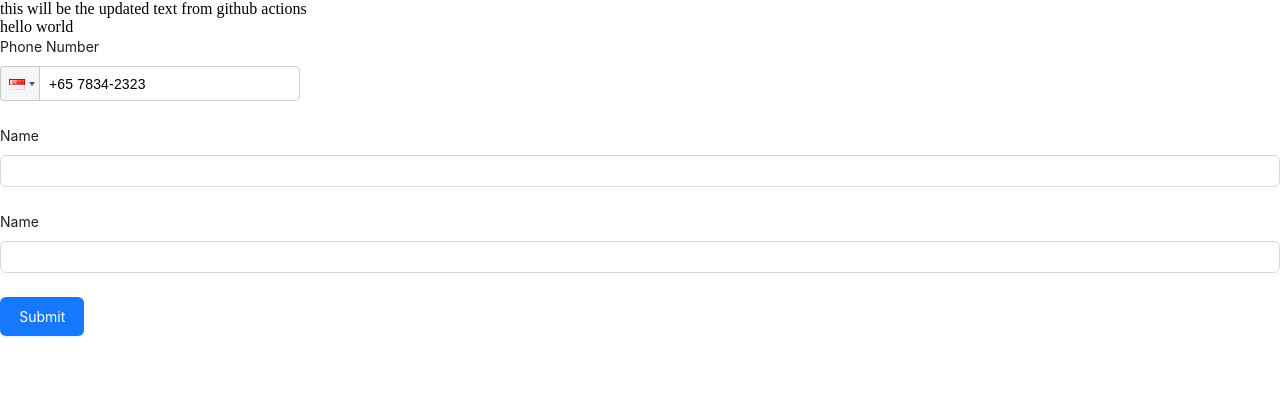
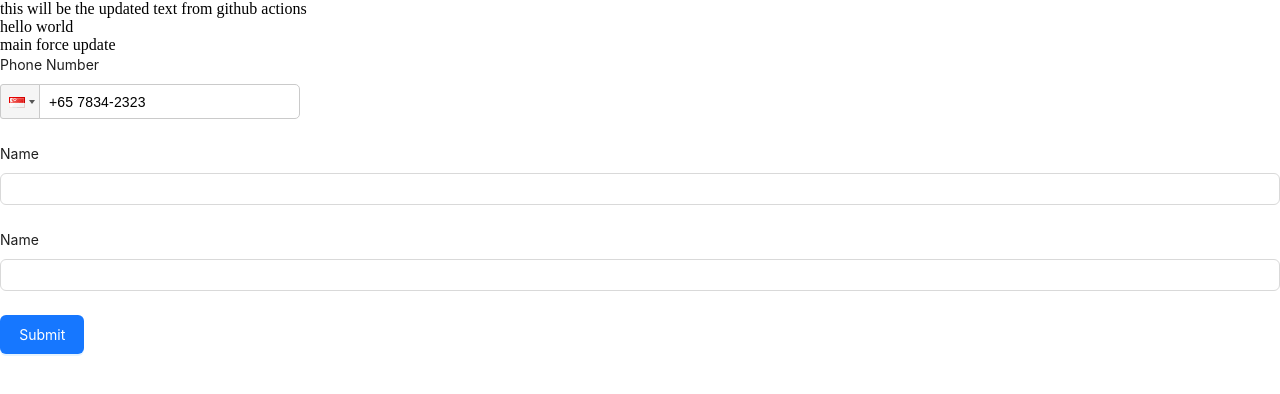
Before and after one commit to zphtet/antd-timetable, a React (Vite) app: page / in a window 1280 px wide. Shown: the top 394 px of the page. Built offline with nearby package versions, Linux system fonts and the light colour scheme.

Commit message:
main force update

```diff
--- a/src/App.tsx
+++ b/src/App.tsx
@@ -90,6 +90,7 @@ const App = () => {
         {/* <TestComponent /> */}
         <p>this will be the updated text from github actions</p>
         <p>hello world</p>
+        <p>main force update</p>
         <Form
           layout="vertical"
           initialValues={{
```
